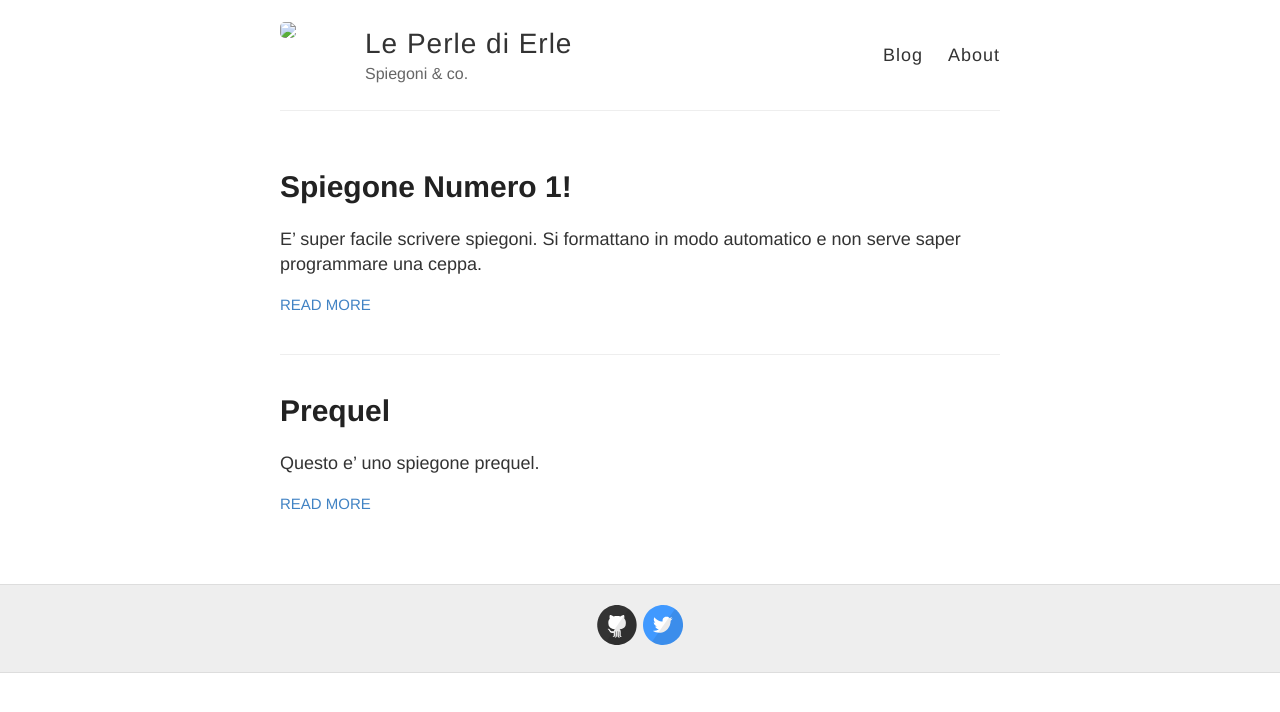
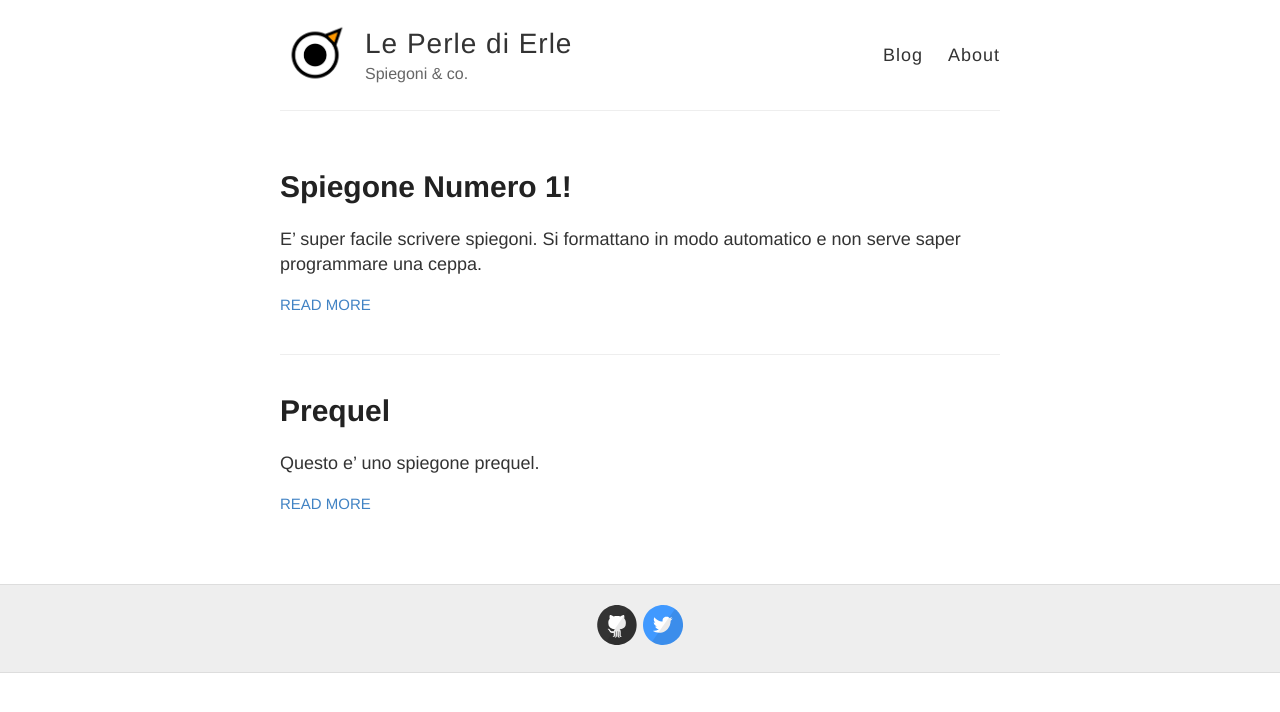
Before and after one commit to JackGiuliari/leperledierle, a Jekyll site: the page built from index.html, in a window 1280 px wide. Shown: the top 712 px of the page. Built offline with Jekyll 4.4.1, drawn with Linux system fonts in a browser that asks for light colours.

Commit message:
Update _config.yml

```diff
--- a/_config.yml
+++ b/_config.yml
@@ -10,7 +10,7 @@ description: Spiegoni & co.
 
 # URL of your avatar or profile pic (you could use your GitHub profile pic)
 ## USE PROFILE PIC HERE!
-avatar: ../blob/master/images/merlo.png?raw=true
+avatar: https://github.com/JackGiuliari/leperledierle/blob/master/images/merlo.png?raw=true
 # avatar: https://ibb.co/dSdH7a
 
 #
```
